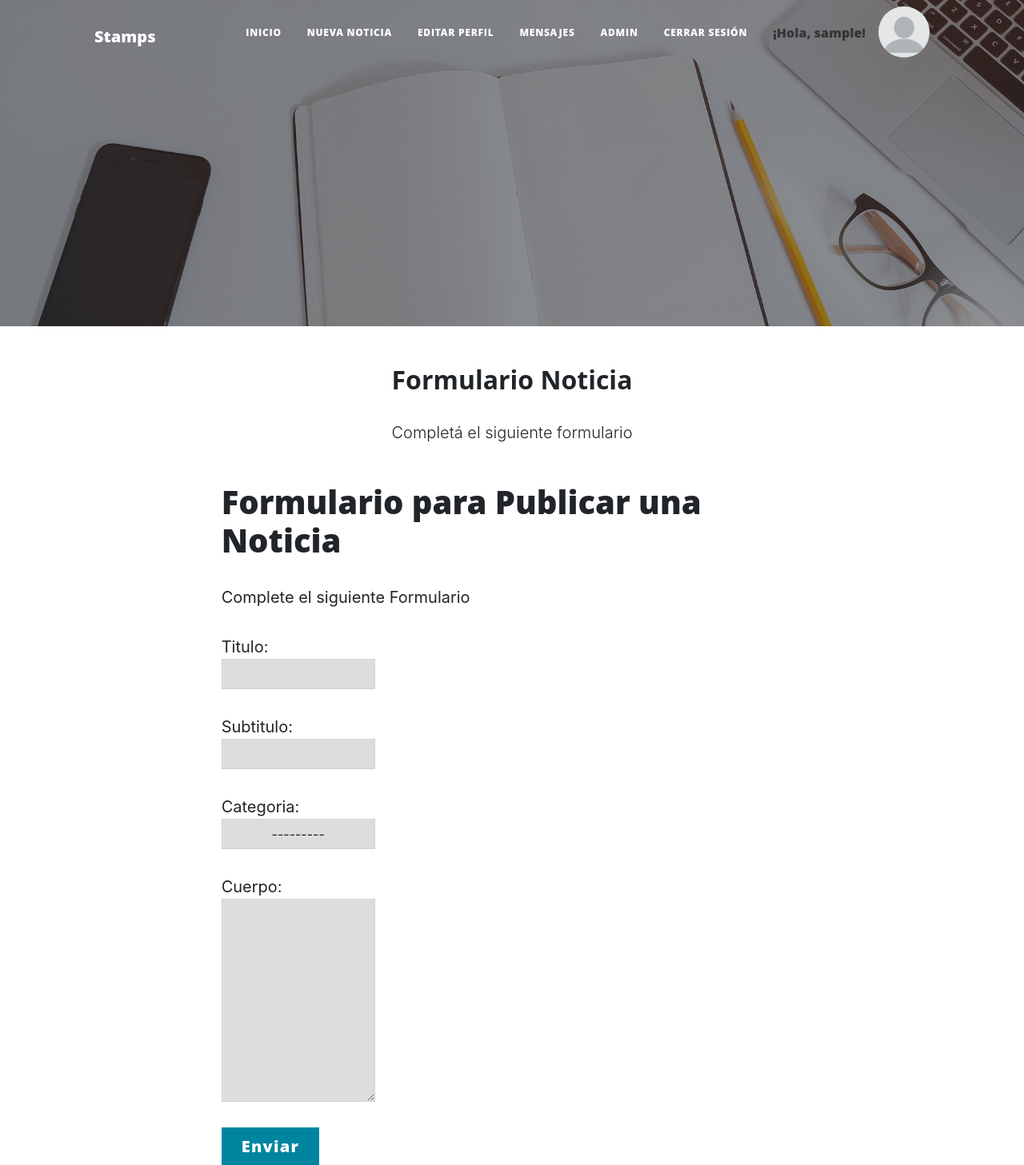
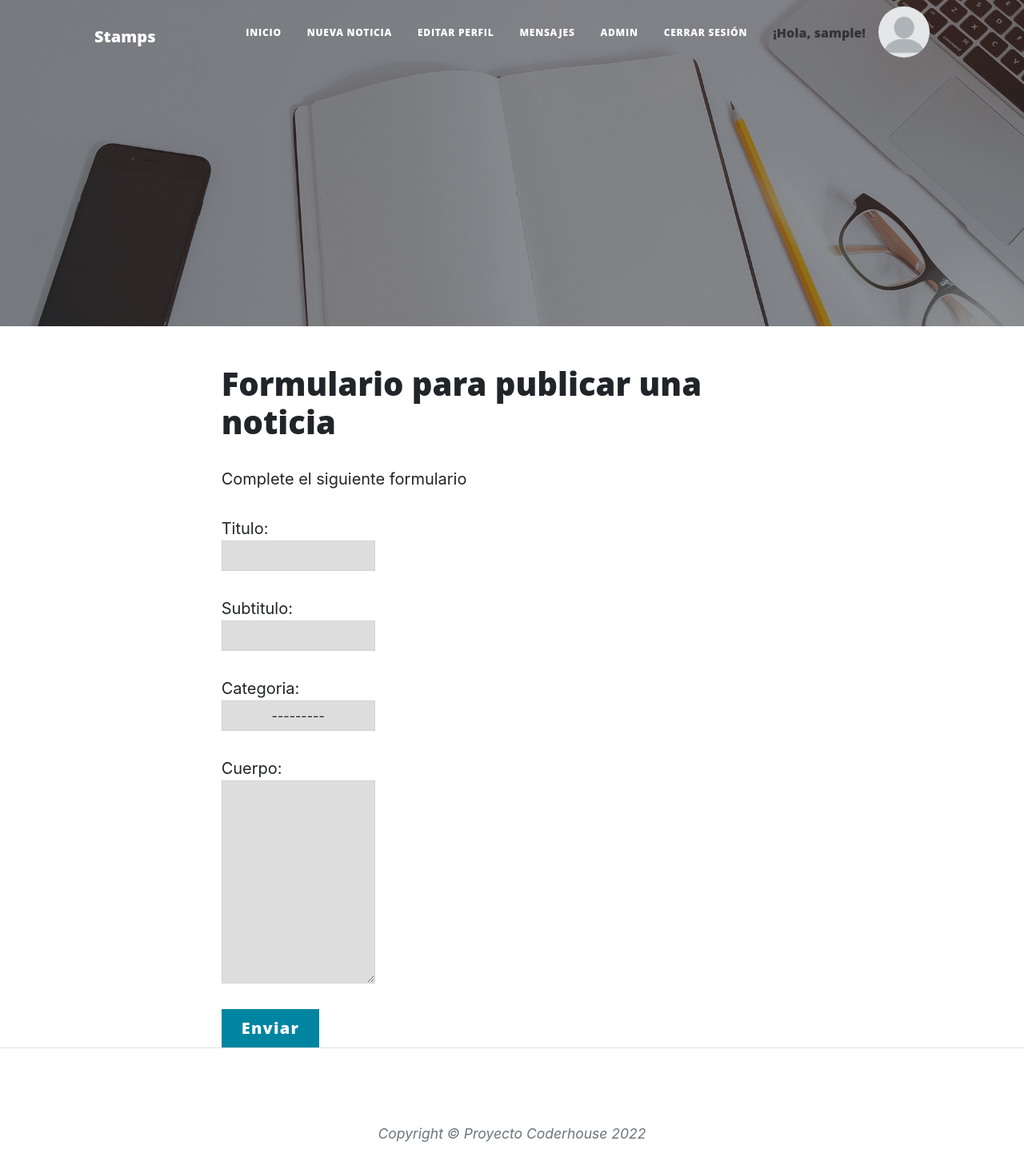
Before and after one commit to ckalvaro/proyecto_django, a Django app: page /AppBlog/noticia/nueva_noticia in a window 1280 px wide. Shown: the top 1457 px of the page at 80% size. After the commit the page ends 1428 px from the top, so only its background shows below. Run offline with Django 4.2, Linux system fonts and the light colour scheme; the visitor is signed in with stand-in values (Sample User, id 1); data that the repository does not hold is empty; parts of the project's set-up code (start-up, migrations or seed data) failed here and were passed over; some libraries are stand-ins or nearby versions.

Commit message:
Arreglo títulos de formulario noticia

```diff
--- a/Stamps/AppBlog/templates/AppBlog/formulario_noticia.html
+++ b/Stamps/AppBlog/templates/AppBlog/formulario_noticia.html
@@ -8,16 +8,10 @@ Formulario de Noticias
 
 {% if user.is_authenticated %}
 
-
-<div class="text-center mb-5">
-    <h2 class="fw-bolder">Formulario Noticia</h2>
-    <p class="lead mb-0">Completá el siguiente formulario</p>
-</div>
-
 <div class="form-container">
     <div class="notice box">
-        <h1 class="titleNotice">Formulario para Publicar una Noticia</h1>
-        <p class="subTitleN">Complete el siguiente Formulario</p>
+        <h1 class="titleNotice">Formulario para publicar una noticia</h1>
+        <p class="subTitleN">Complete el siguiente formulario</p>
 
         <form method="post" action="{% url 'AppBlog:form_noticia' %}" class="form-carga"> {% csrf_token %}
             {{ form.media }}
```
